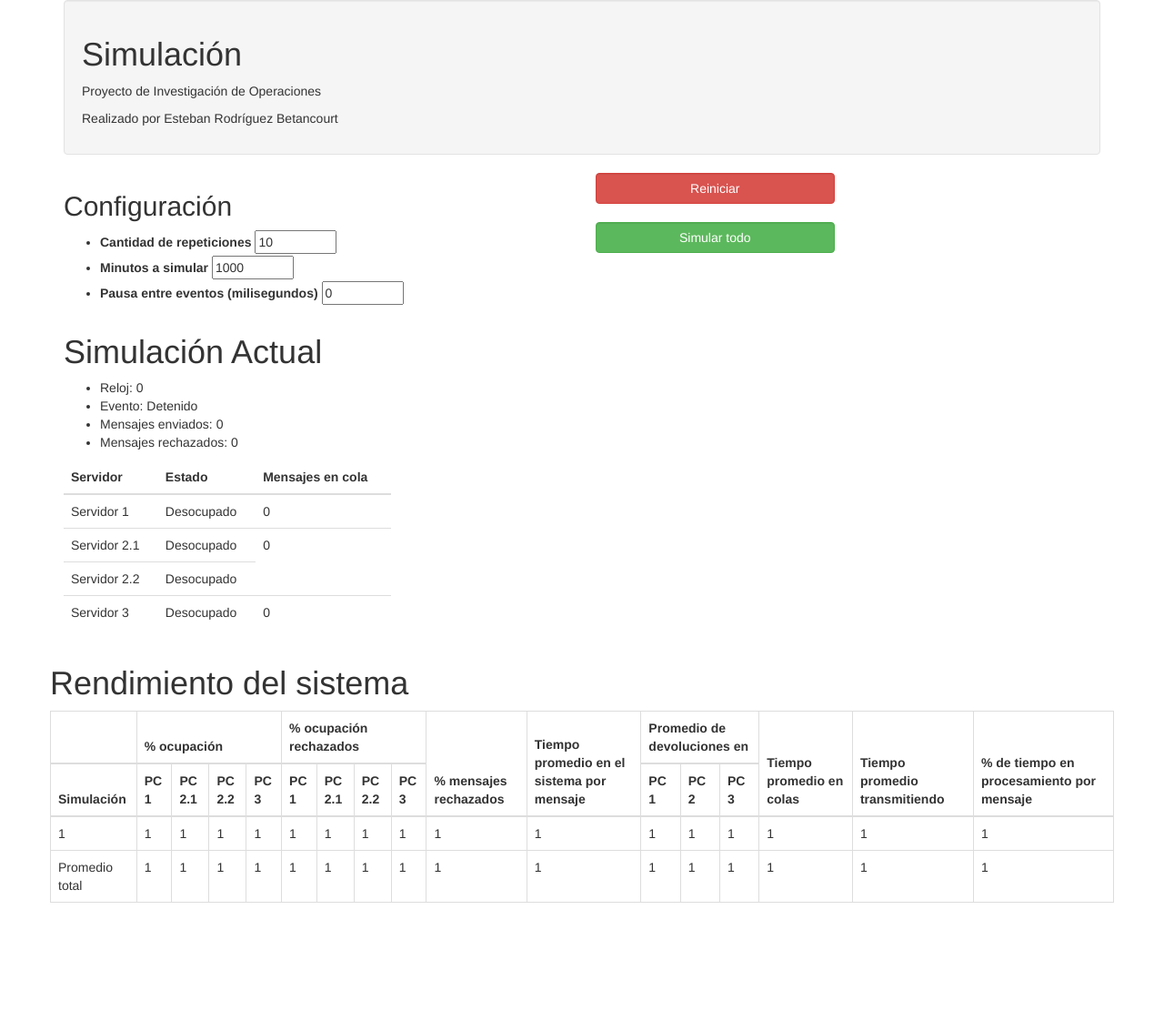
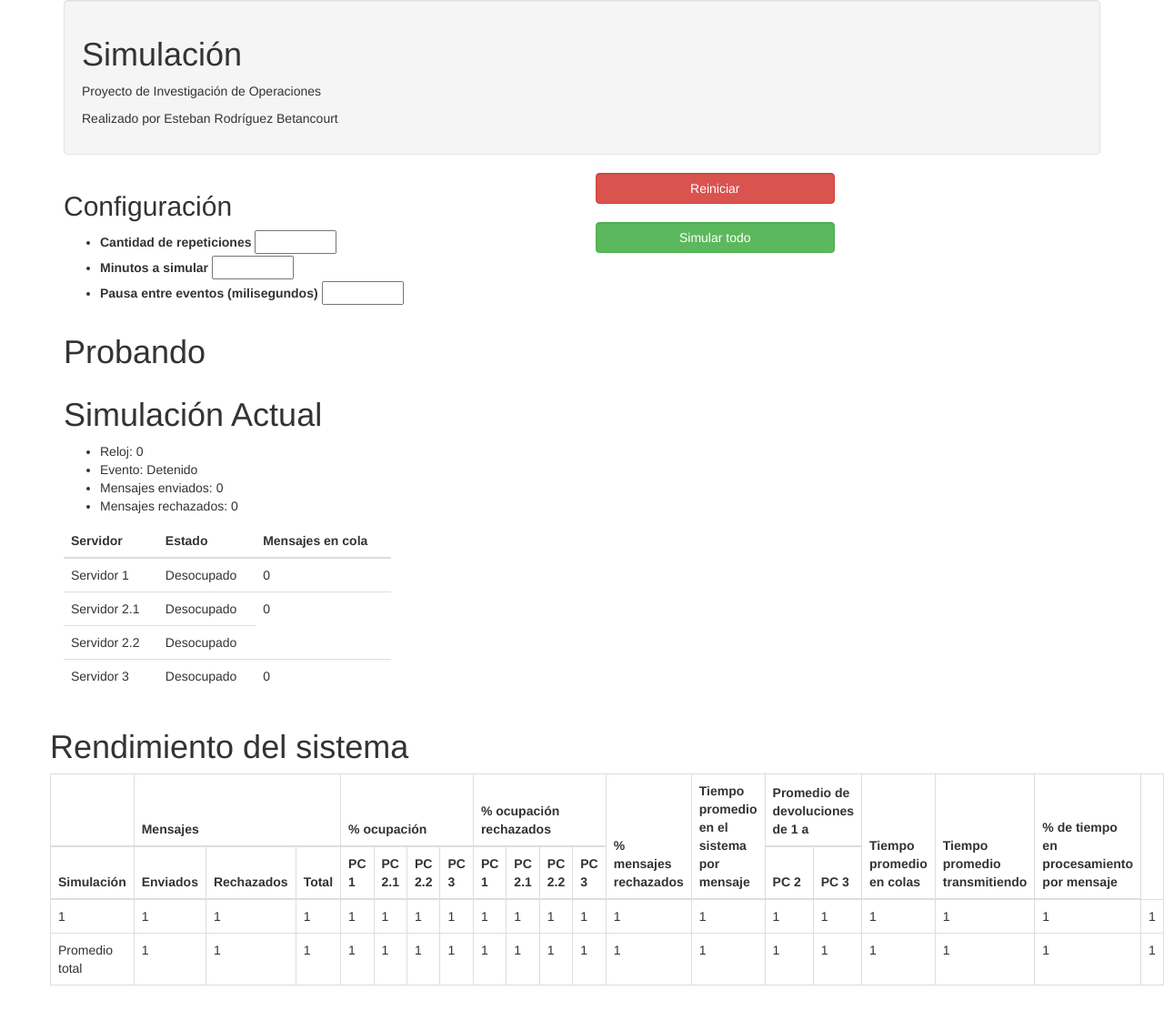
Before and after one commit to estebarb/pio13, a PHP site: page /index.php in a window 1280 px wide. Shown: the whole page at 91% size. Before the commit the page ends 992 px from the top, so only its background shows below. Run offline with PHP 8.4, Linux system fonts and the light colour scheme; some libraries are stand-ins or nearby versions.

Commit message:
Se agregaron códigos en Javascript. Se modificó la estructura de los archivos

```diff
--- a/index.htm
+++ b/index.htm
@@ -11,17 +11,18 @@
 	<div class="well">
 	<h1>Simulación</h1>
 	<p>Proyecto de Investigación de Operaciones</p>
+	<p>Realizado por Esteban Rodríguez Betancourt</p>
 	</div>
 	<div class="row">
 		<div class="col-lg-6">
 			<h2>Configuración</h2>
 			<ul>
 			<li><label for="txtNumRep"> Cantidad de repeticiones</label>
-			<input id="txtNumRep" type="number" min="1" max="100000" value="10"/></li>
+			<input id="txtNumRep" type="number" min="1" max="100000" value="10" ng-model="CantidadRepeticiones"/></li>
 			<li><label for="txtNumMin"> Minutos a simular</label>
-			<input id="txtNumMin" type="number" min="1" max="100000" value="1000"/></li>
-			<li><label for="txtNumMin"> Pausa entre eventos (milisegundos)</label>
-			<input id="txtNumMin" type="number" min="1" max="100000" value="1000"/></li>
+			<input id="txtNumMin" type="number" min="1" max="100000" value="1000" ng-model="MinutosSimulacion"/></li>
+			<li><label for="txtPausa"> Pausa entre eventos (milisegundos)</label>
+			<input id="txtPausa" type="number" min="1" max="100000" value="0" ng-model="PausaMilis"/></li>
 			</ul>
 		</div>
 		<div class="col-lg-3">
@@ -31,6 +32,7 @@
 			<button class="form-control btn btn-success">Simular todo</button>
 		</div>
 	</div>
+	<h1>Probando {{CantidadRepeticiones}} {{MinutosSimulacion}} {{PausaMilis}}</h1>
 	<div class="row">
 		<div class="col-lg-4">
 			<h1>Simulación Actual</h1>
@@ -59,17 +61,21 @@
 			<thead>
 			<tr>
 			<th></th>
+			<th colspan="3">Mensajes</th>
 			<th colspan="4">% ocupación</th>
 			<th colspan="4">% ocupación rechazados</th>
 			<th rowspan="2">% mensajes rechazados</th>
 			<th rowspan="2">Tiempo promedio en el sistema por mensaje</th>
-			<th colspan="3">Promedio de devoluciones en</th>
+			<th colspan="2">Promedio de devoluciones de 1 a</th>
 			<th rowspan="2">Tiempo promedio en colas</th>
 			<th rowspan="2">Tiempo promedio transmitiendo</th>
 			<th rowspan="2">% de tiempo en procesamiento por mensaje</th>
 			</tr>
 			<tr>
 			<th>Simulación</th>
+			<th>Enviados</th>
+			<th>Rechazados</th>
+			<th>Total</th>
 			<th>PC 1</th>
 			<th>PC 2.1</th>
 			<th>PC 2.2</th>
@@ -78,13 +84,15 @@
 			<th>PC 2.1</th>
 			<th>PC 2.2</th>
 			<th>PC 3</th>
-			<th>PC 1</th>
-			<th>PC 2</th>
+			<th>PC 2</th><!-- Promedio devoluciones -->
 			<th>PC 3</th>
 			</tr>
 			</thead>
 			<tbody>
 			<tr>
+			<td>1</td>
+			<td>1</td>
+			<td>1</td>
 			<td>1</td>
 			<td>1</td>
 			<td>1</td>
@@ -121,10 +129,14 @@
 			<td>1</td>
 			<td>1</td>
 			<td>1</td>
+			<td>1</td>
+			<td>1</td>
+			<td>1</td>
 			</tr>
 			</tbody>
 		</table>
 	</div>
 </div>
+<p>&nbsp;</p>
 </body>
 </html>
--- a/index.php
+++ b/index.php
@@ -1 +1 @@
-<?php include_once("home.htm"); ?>
+<?php include_once("index.htm"); ?>
```
Also changed, not shown: simulacion.js (+64 -0 lines).
